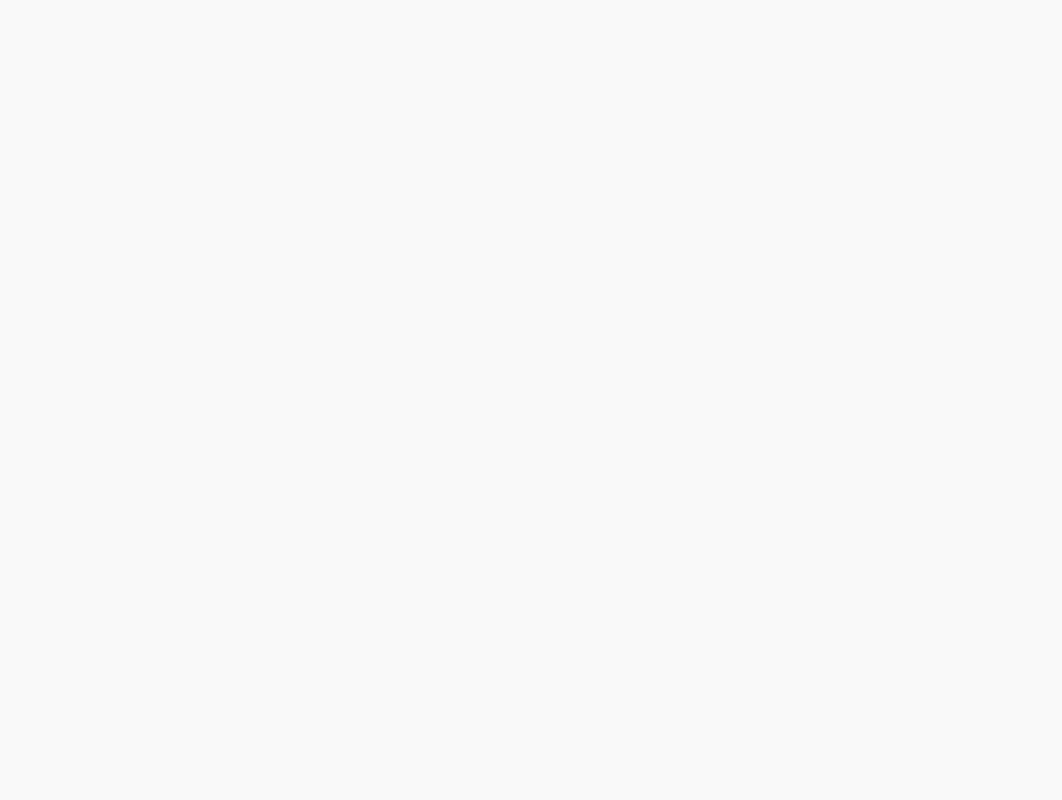
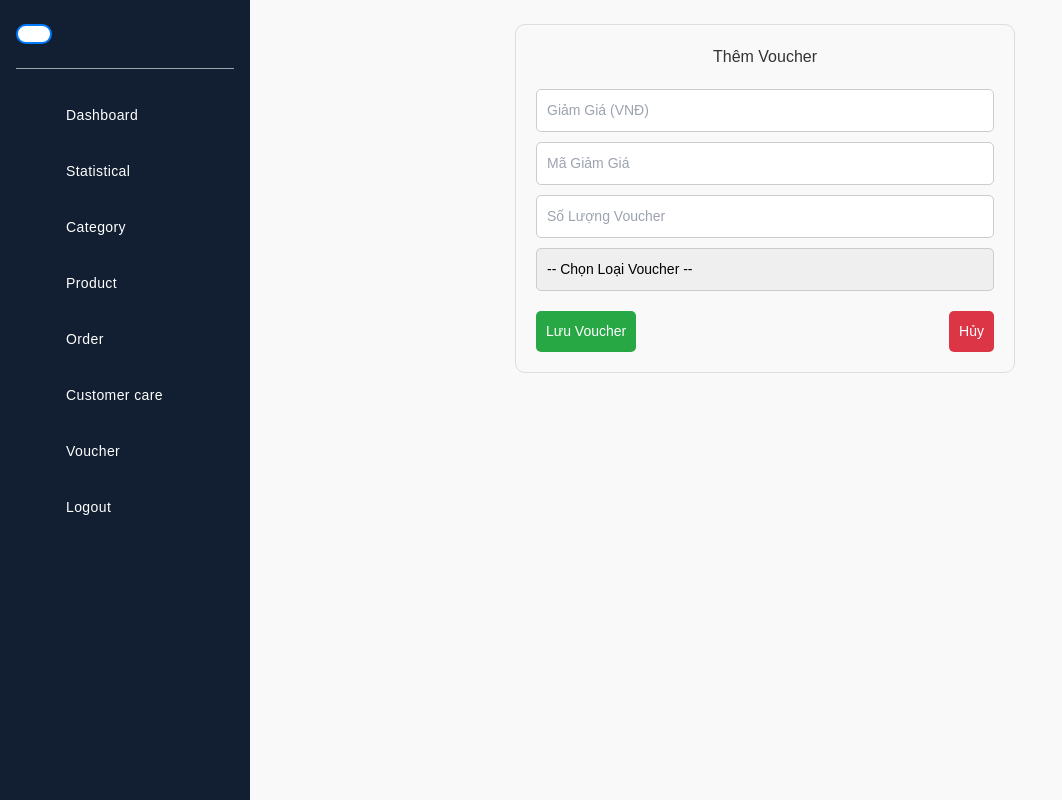
Before and after one commit to 0327284001/DATN_FE, a React (Create React App) app: page /admin/addVoucher in a window 1280 px wide. Before the commit this address had no page. Shown: the whole page, without its empty margins (0-1062 px from the left). Built offline with nearby package versions, Linux system fonts and the light colour scheme; sample sign-in values are in the browser's storage.

Commit message:
Mai Nam commit

```diff
--- a/src/App.tsx
+++ b/src/App.tsx
@@ -17,8 +17,8 @@ import TroChuyen from "./components/trochuyen/tro_chuyen";
 import ProductDetails from "./components/admin/ProductDetail";
 import DonHang from "./components/donHang/donhang";
 import VoucherManager from "./components/voucher/Voucher";
+import EditVoucher from "./components/voucher/editVoucher";
 import AddVoucher from "./components/voucher/addVoucher";
-import EditVoucher from "./components/voucher/editVoucher";
 
 function App() {
   return (
@@ -55,7 +55,7 @@ function App() {
 
           {/* Quản lý voucher */}
           <Route path="voucher" element={<VoucherManager />} />
-          <Route path="voucher/addvoucher" element={<AddVoucher />} />
+          <Route path="addVoucher" element={<AddVoucher />} />
           <Route path="voucher/editvoucher/:id" element={<EditVoucher />} />
 
           {/* Thống kê */}
--- a/src/components/voucher/Voucher.tsx
+++ b/src/components/voucher/Voucher.tsx
@@ -31,25 +31,25 @@ const VoucherManager: React.FC = () => {
   }, []);
 
   // Xử lý xóa voucher
-  const handleDelete = async (_id: string) => {
+  const handleDelete = async (discount_code: string) => {
     try {
-      await axios.delete(`http://localhost:28017/vouchers/${_id}`);
-      setVouchers(vouchers.filter((voucher) => voucher._id !== _id));
-    } catch (error: any) {
-      console.error("Lỗi khi xóa voucher:", error.response?.data || error.message);
+      await axios.delete(`http://localhost:28017/vouchers/${discount_code}`);
+      setVouchers(vouchers.filter((voucher) => voucher.discount_code !== discount_code));
+    } catch (error) {
+      console.error("Lỗi khi xóa voucher:", error);
     }
   };
 
 
   // Xử lý sửa voucher
-  const handleEdit = (discount_code: string) => {
-    navigate(`/editvoucher/${discount_code}`);
+  const handleEdit = (id: string) => {
+    navigate(`/editvoucher/${id}`);
   };
 
   return (
     <div style={styles.container}>
       <div style={styles.navbar}>
-        <NavLink to="/addvoucher">
+        <NavLink  to="/admin/addVoucher">
           <button className="text-white bg-indigo-600 hover:bg-indigo-700 font-semibold rounded-lg text-base px-4 py-2 shadow-lg transition duration-300 ease-in-out">
             Thêm Voucher
           </button>
--- a/src/components/voucher/addVoucher.tsx
+++ b/src/components/voucher/addVoucher.tsx
@@ -1,15 +1,19 @@
 import React, { useState } from "react";
 import { useNavigate } from "react-router-dom";
-import axios from "axios"; // Nếu bạn cần sử dụng axios để gửi yêu cầu API
+import { CSSProperties } from "react";
+
+import axios from "axios";
 
 const AddVoucher: React.FC = () => {
   const [priceReduced, setPriceReduced] = useState<string>("");
   const [discountCode, setDiscountCode] = useState<string>("");
   const [quantityVoucher, setQuantityVoucher] = useState<number | "">("");
+  const [voucherType, setVoucherType] = useState<string>(""); // Thêm loại voucher
   const [errors, setErrors] = useState({
     priceReduced: "",
     discountCode: "",
     quantityVoucher: "",
+    voucherType: "",
   });
 
   const navigate = useNavigate();
@@ -19,6 +23,7 @@ const AddVoucher: React.FC = () => {
       priceReduced: "",
       discountCode: "",
       quantityVoucher: "",
+      voucherType: "",
     };
 
     if (!priceReduced) {
@@ -39,6 +44,10 @@ const AddVoucher: React.FC = () => {
       newErrors.quantityVoucher = "Số lượng phải là số nguyên lớn hơn 0!";
     }
 
+    if (!voucherType) {
+      newErrors.voucherType = "Vui lòng chọn loại voucher!";
+    }
+
     setErrors(newErrors);
     return !Object.values(newErrors).some((error) => error !== "");
   };
@@ -51,29 +60,28 @@ const AddVoucher: React.FC = () => {
       price_reduced: parseFloat(priceReduced),
       discount_code: discountCode,
       quantity_voucher: quantityVoucher,
+      voucher_type: voucherType, // Thêm loại voucher
     };
 
-    // Gửi dữ liệu tới API (giả sử bạn đã cấu hình axios)
     try {
       await axios.post("http://localhost:28017/vouchers", newVoucher);
       alert("Thêm voucher thành công!");
-      navigate("/voucher");
+      navigate("/admin/voucher");
     } catch (error) {
       console.error("Lỗi khi thêm voucher:", error);
       alert("Đã xảy ra lỗi khi thêm voucher!");
     }
 
-    // Reset form và điều hướng
     setPriceReduced("");
     setDiscountCode("");
     setQuantityVoucher("");
+    setVoucherType("");
   };
 
   return (
     <div style={styles.container}>
       <h2 style={styles.heading}>Thêm Voucher</h2>
 
-      {/* Hiển thị thông báo lỗi nếu có */}
       {Object.values(errors).some((error) => error) && (
         <div style={styles.globalError}>
           Vui lòng kiểm tra lại các trường bên dưới!
@@ -120,6 +128,20 @@ const AddVoucher: React.FC = () => {
           {errors.quantityVoucher && <span style={styles.error}>{errors.quantityVoucher}</span>}
         </div>
 
+        {/* Loại Voucher */}
+        <div style={styles.formGroup}>
+          <select
+            value={voucherType}
+            onChange={(e) => setVoucherType(e.target.value)}
+            style={styles.input}
+          >
+            <option value="">-- Chọn Loại Voucher --</option>
+            <option value="shipping">Giảm Giá Vận Chuyển</option>
+            <option value="product">Giảm Giá Sản Phẩm</option>
+          </select>
+          {errors.voucherType && <span style={styles.error}>{errors.voucherType}</span>}
+        </div>
+
         <div style={styles.buttonsContainer}>
           <button
             type="submit"
@@ -143,7 +165,7 @@ const AddVoucher: React.FC = () => {
             }}
             onMouseEnter={(e) => (e.currentTarget.style.backgroundColor = "#c82333")}
             onMouseLeave={(e) => (e.currentTarget.style.backgroundColor = "#dc3545")}
-            onClick={() => navigate("/voucher")}
+            onClick={() => navigate("/admin/voucher")}
           >
             Hủy
           </button>
@@ -182,6 +204,7 @@ const styles = {
     fontSize: "14px",
     borderRadius: "5px",
     border: "1px solid #ccc",
+    appearance: "none" as CSSProperties["appearance"], // Ép kiểu
   },
   error: {
     marginTop: "5px",
```
